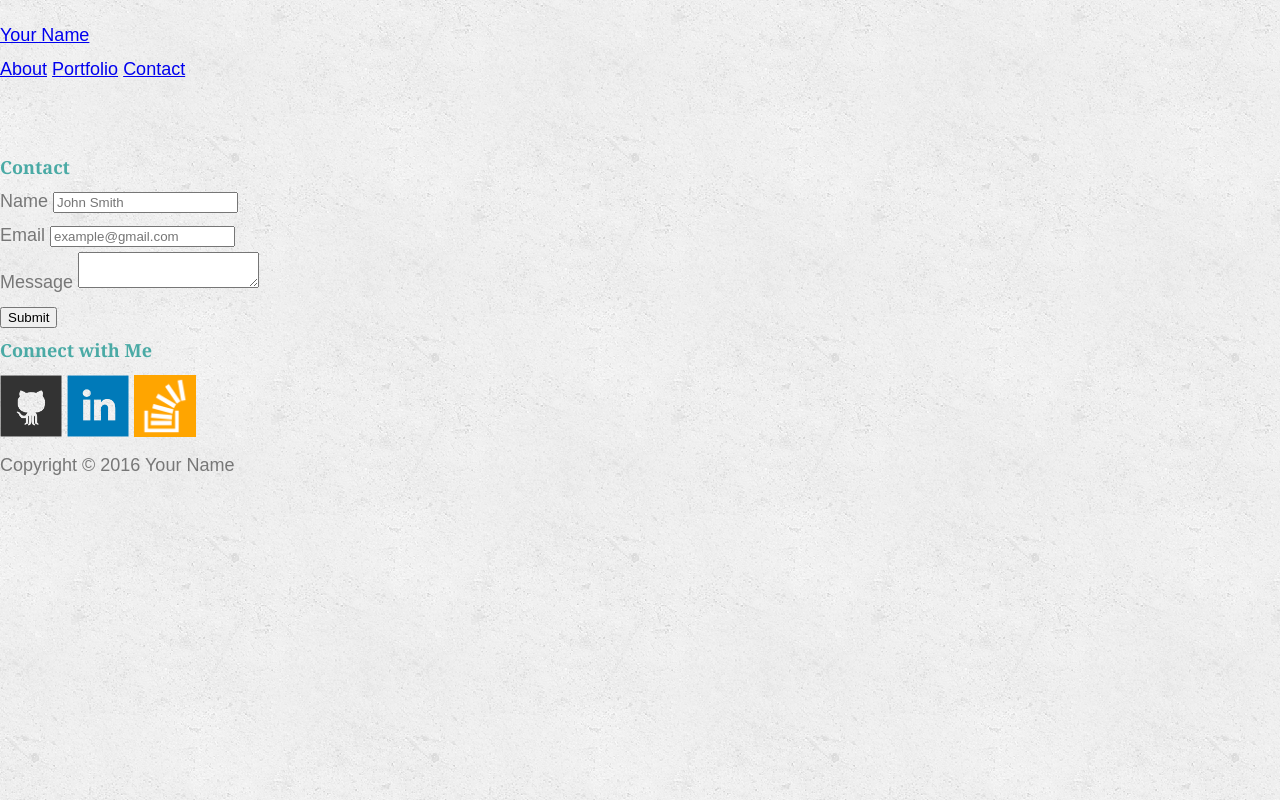
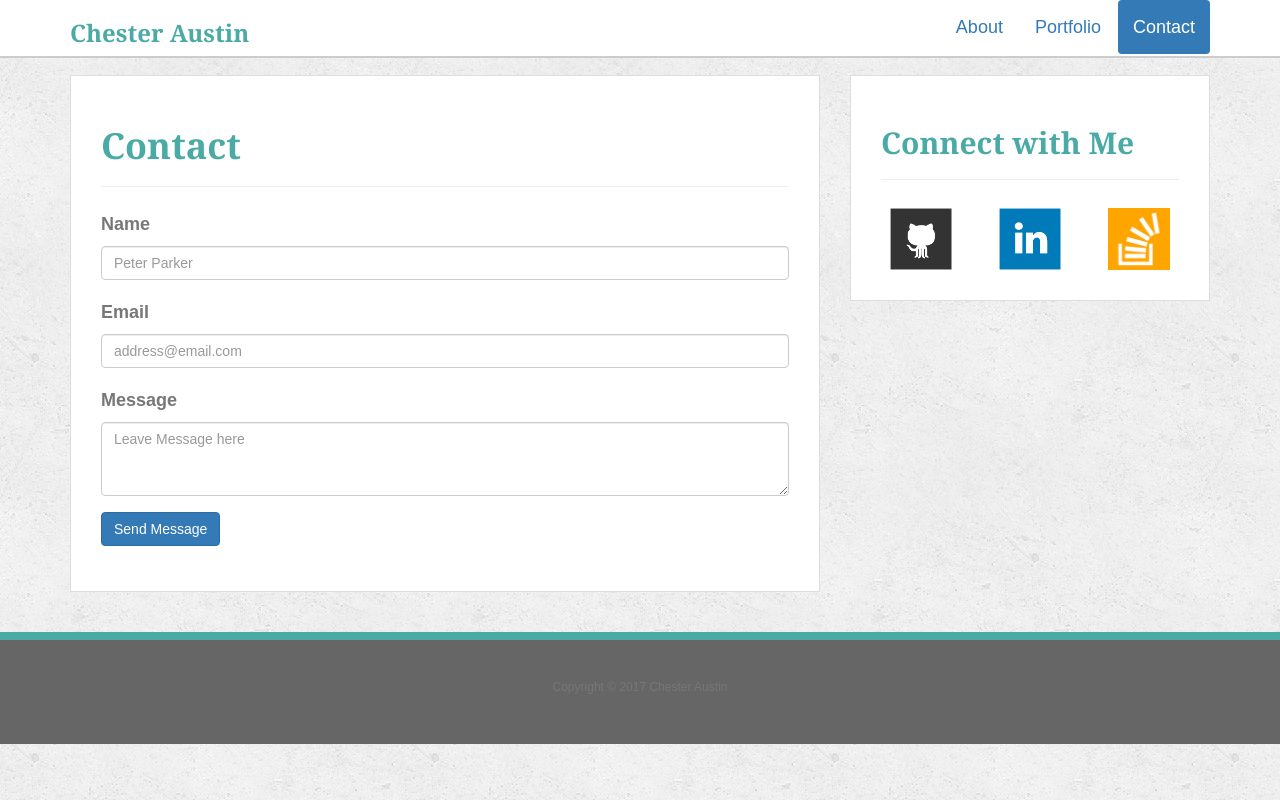
Before and after one commit to chesteraustin/Bootstrap-Portfolio, a plain HTML site: page contact.html in a window 1280 px wide. Drawn offline with nearby package versions, Linux system fonts and the light colour scheme.

Commit message:
updated CONTACT page

```diff
--- a/assets/css/style.css
+++ b/assets/css/style.css
@@ -46,7 +46,7 @@ h1, h2, h3 {
 	color: #fff;
 	background: #666;
 	width: 100%;
-	position: absolute;
+	position: relative;
 	bottom: 0;
 	padding: 30px 0;
 	font-size: 12px;
--- a/contact.html
+++ b/contact.html
@@ -3,64 +3,102 @@
 
 <head>
 	<meta charset="UTF-8">
-  <title>Contact | Your Name</title>
-  <link rel="stylesheet" type="text/css" href="assets/css/reset.css">
+	<meta name="viewport" content="width=device-width, initial-scale=1">
+	<title>About | Chester Austin</title>
+	<!-- Latest compiled and minified CSS -->
+	<link rel="stylesheet" href="https://maxcdn.bootstrapcdn.com/bootstrap/3.3.7/css/bootstrap.min.css" integrity="sha384-BVYiiSIFeK1dGmJRAkycuHAHRg32OmUcww7on3RYdg4Va+PmSTsz/K68vbdEjh4u" crossorigin="anonymous">
+
+	<!-- Optional theme -->
+<!--
+	<link rel="stylesheet" href="https://maxcdn.bootstrapcdn.com/bootstrap/3.3.7/css/bootstrap-theme.min.css" integrity="sha384-rHyoN1iRsVXV4nD0JutlnGaslCJuC7uwjduW9SVrLvRYooPp2bWYgmgJQIXwl/Sp" crossorigin="anonymous">
+-->
 	<link rel="stylesheet" type="text/css" href="assets/css/style.css">
 </head>
 
 <body>
 
-  <header id="masthead">
 <div class="container">
-      <a href="index.html" id="logo">Your Name</a>
-      <nav>
+
+	<nav id="navContainer" class="navbar navbar navbar-fixed-top">
+		<div class="container">
+			<div class="navbar-header">
+				<h3 href="index.html" id="logo">Chester Austin</h3>
+			</div>
+			<ul class="nav nav-pills pull-right">
+				<li role="presentation">
 					<a href="index.html">About</a>
+				</li>
+				<li role="presentation">
 					<a href="portfolio.html">Portfolio</a>
+				</li>
+				<li role="presentation" class="active">
 					<a href="contact.html">Contact</a>
+				</li>
+			</ul>
+		</div>
 	</nav>
 </div>
-  </header>
+<div class="container">
+	<div id="main-container" class="row">
+		<!--Left Content Side -->
+		<div class="col-md-8">
+			<section class="main-section content">
+				<h1>Contact</h1>
+				<hr />
+				<form id="contact-form">
+					<div class="form-group">
+						<label for="name">Name</label>
+						<input type="text" id="name" class="form-control" placeholder="Peter Parker" required="required"/>
+					</div>
+					<div class="form-group">
+						<label for="email">Email</label>
+						<input type="text" id="email" class="form-control" placeholder="address@email.com" required="required"/>
+					</div>
+					<div class="form-group">
+						<label for="message">Message</label>
+						<textarea id=message"" class="form-control" rows="3" required="required" placeholder="Leave Message here"></textarea>
+					</div>
+					<div class="form-group">
+						<div>
+							<button type="submit" class="btn btn-primary">Send Message</button>
+						</div>
+					</div>
+				</form>
+			</section>
+		</div>
 
-  <div id="main-container" class="container">
-    <section class="main-section">
-      <h1>Contact</h1>
-
-      <form id="contact-form">
-        <ul>
-          <li>
-            <label for="name">Name</label>
-            <input type="text" id="name" name="name" placeholder="John Smith" required="required">
-          </li>
-          <li>
-            <label for="email">Email</label>
-            <input type="email" id="email" name="email" placeholder="example@gmail.com" required="required">
-          </li>
-          <li>
-            <label for="message">Message</label>
-            <textarea id="message" name="message" required="required"></textarea>
-          </li>
-        </ul>
-        <input type="submit">
-      </form>
-
-    </section>
-
-    <section class="sidebar">
-      <div id="connect">
+		<!--Right Side Bar -->
+		<div class="col-md-4">
+			<section class="sidebar content">
 				<h2>Connect with Me</h2>
-
-        <a href="#"><img src="assets/images/github-128.png" class="social" alt="GitHub" /></a>
-        <a href="#"><img src="assets/images/linkedin-128.png" class="social" alt="LinkedIn" /></a>
-        <a href="#"><img src="assets/images/stackoverflow-128.png" class="social" alt="Stack Overflow" /></a>
+				<hr />
+				<div class="row">
+					<div class="col-md-4 text-center">
+						<a href="https://github.com/chesteraustin"><img src="assets/images/github-128.png" class="social" alt="GitHub" /></a>
+					</div>
+					<div class="col-md-4 text-center">
+						<a href="https://www.linkedin.com/in/chester-austin"><img src="assets/images/linkedin-128.png" class="social" alt="LinkedIn" /></a>
+					</div>
+					<div class="col-md-4 text-center">
+						<a href="https://stackoverflow.com/users/1601939/chester"><img src="assets/images/stackoverflow-128.png" class="social" alt="Stack Overflow" /></a>
+					</div>
 				</div>
 			</section>
 		</div>
+	</div>
+</div><!--end outer most container -->
 
-  <footer>
+<footer class="footer">
 	<div class="container">
-      Copyright &copy; 2016 Your Name
+		<p class="text-muted">Copyright &copy; 2017 Chester Austin</p>
 	</div>
 </footer>
+
+
+<!-- jQuery (necessary for Bootstrap's JavaScript plugins) -->
+<script src="https://ajax.googleapis.com/ajax/libs/jquery/1.12.4/jquery.min.js"></script>
+<!-- Latest compiled and minified JavaScript -->
+<script src="https://maxcdn.bootstrapcdn.com/bootstrap/3.3.7/js/bootstrap.min.js" integrity="sha384-Tc5IQib027qvyjSMfHjOMaLkfuWVxZxUPnCJA7l2mCWNIpG9mGCD8wGNIcPD7Txa" crossorigin="anonymous"></script>
+
 </body>
-
 </html>
```
Lines whose indentation alone changed are shown as unchanged.
